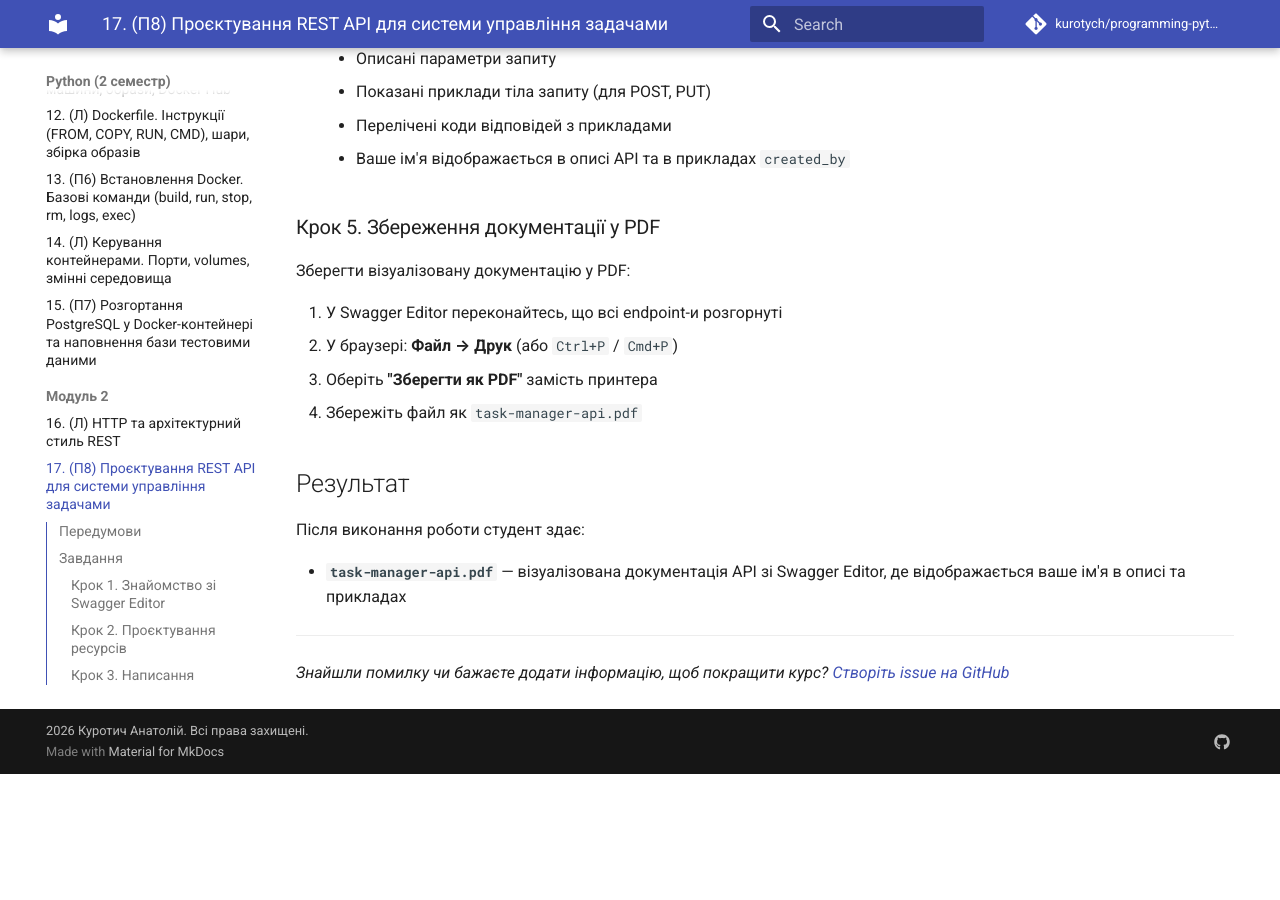
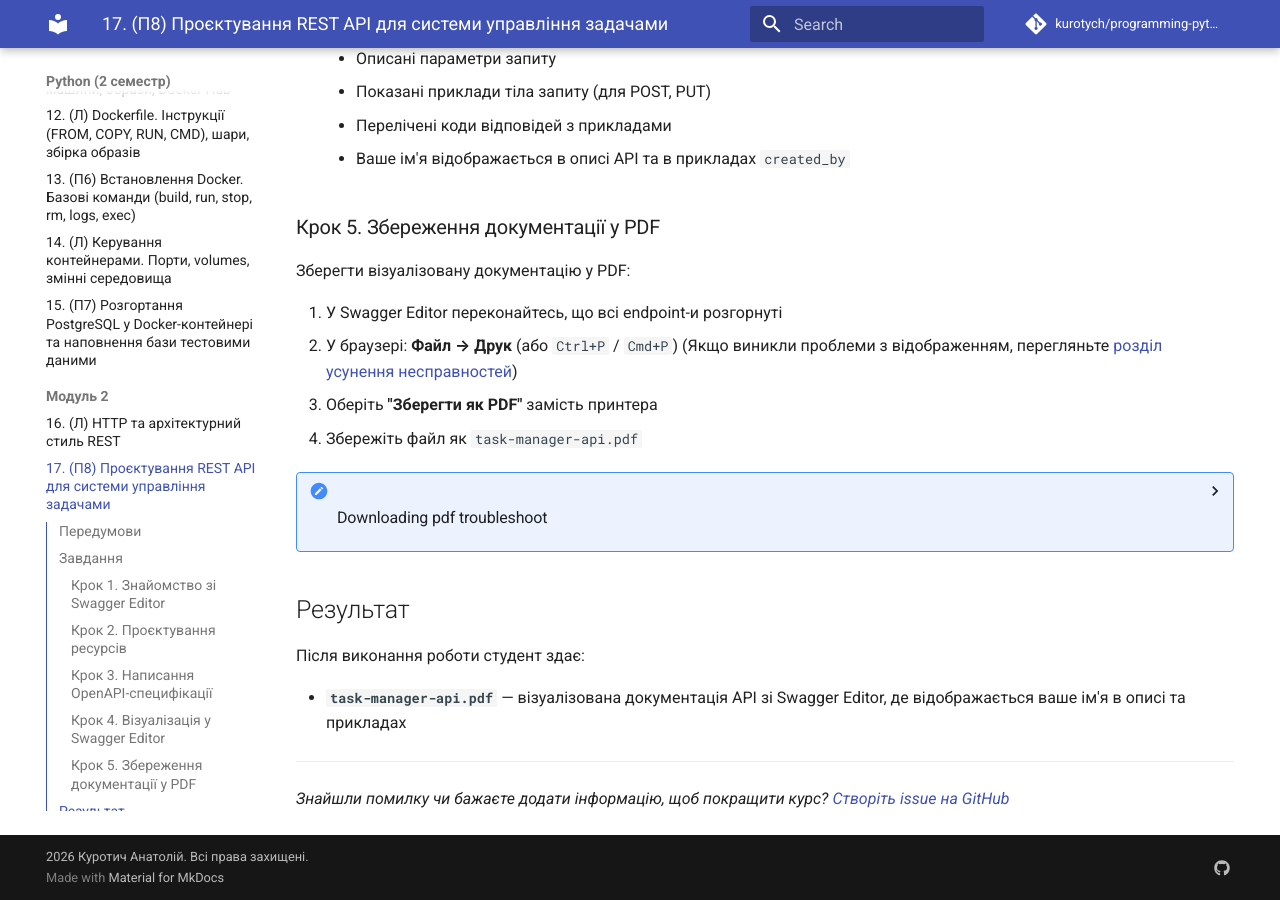
Before and after one commit to kurotych/programming-python-2sem, an MkDocs documentation site: the page built from docs/module2/17-rest-api-design-practice.md, in a window 1280 px wide and 900 px high, scrolled down 5724 px. Built offline with MkDocs 1.6.1 and Material for MkDocs 9.7.7, drawn with Linux system fonts in a browser that asks for light colours; comment, search, counter and statistics services are not loaded; before the commit the page ends 6498 px from its top, so only the background shows below that.

Commit message:
feat(/docs/module2/17-rest-api-design-practice.md): Troubleshooting pdf download
Added a section that will be collapsed by default and will contain information for downloading the pdf on error

````diff
--- a/docs/module2/17-rest-api-design-practice.md
+++ b/docs/module2/17-rest-api-design-practice.md
@@ -255,9 +255,64 @@ components:
 Зберегти візуалізовану документацію у PDF:
 
 1. У Swagger Editor переконайтесь, що всі endpoint-и розгорнуті
-2. У браузері: **Файл → Друк** (або `Ctrl+P` / `Cmd+P`)
+2. У браузері: **Файл → Друк** (або `Ctrl+P` / `Cmd+P`) (Якщо виникли проблеми з відображенням, перегляньте [розділ усунення несправностей](#downloading-pdf-troubleshoot))
 3. Оберіть **"Зберегти як PDF"** замість принтера
 4. Збережіть файл як `task-manager-api.pdf`
+
+<details id="downloading-pdf-troubleshoot">
+<summary><h3>Downloading pdf troubleshoot</h3></summary>
+
+> [!TIP]
+> Якщо при завантаженні через стандартне меню у вас виникли проблеми(наприклад завантажений pdf порожній, що відбувається через те що Swagger автоматично ховає майже усе при спробі завантаження) вам потрібно зайти в DevTools(права кнопка миші -> Перевірити код) і зверху перейти на вкладку `Console` там вам потрібно вставити код який автоматично видалить усі непотрібні елементи зі сторінки, витягне з DOM відрендерену документацію і запропонує завантажити файл.
+
+> [!IMPORTANT]
+> Перед тим як вставляти цей код, збережіть ваші зміни в локальному файлі про всяк випадок.
+
+```JavaScript
+(function () {
+  const selectors = [
+    '.swagger-ui',
+    '#swagger-ui',
+    '.preview-container',
+    '.editor-preview',
+    '.Pane2',
+    '[class*="preview"]'
+  ];
+
+  let preview = null;
+  for (const sel of selectors) {
+    const el = document.querySelector(sel);
+    if (el && el.offsetHeight > 0) {
+      preview = el;
+      break;
+    }
+  }
+
+  if (!preview) {
+    console.log('Не знайшов preview автоматично. Ось всі елементи верхнього рівня — обери потрібний вручну:');
+    console.log(document.body.children);
+    return;
+  }
+
+  const clone = preview.cloneNode(true);
+
+  document.title = 'Swagger Preview';
+  document.body.innerHTML = '';
+  document.body.style.margin = '0';
+  document.body.style.overflow = 'visible';
+  document.body.style.height = 'auto';
+
+  clone.style.height = 'auto';
+  clone.style.maxHeight = 'none';
+  clone.style.overflow = 'visible';
+  clone.style.width = '100%';
+
+  document.body.appendChild(clone);
+
+  window.print();
+})();
+```
+</details>
 
 ## Результат
 
````
